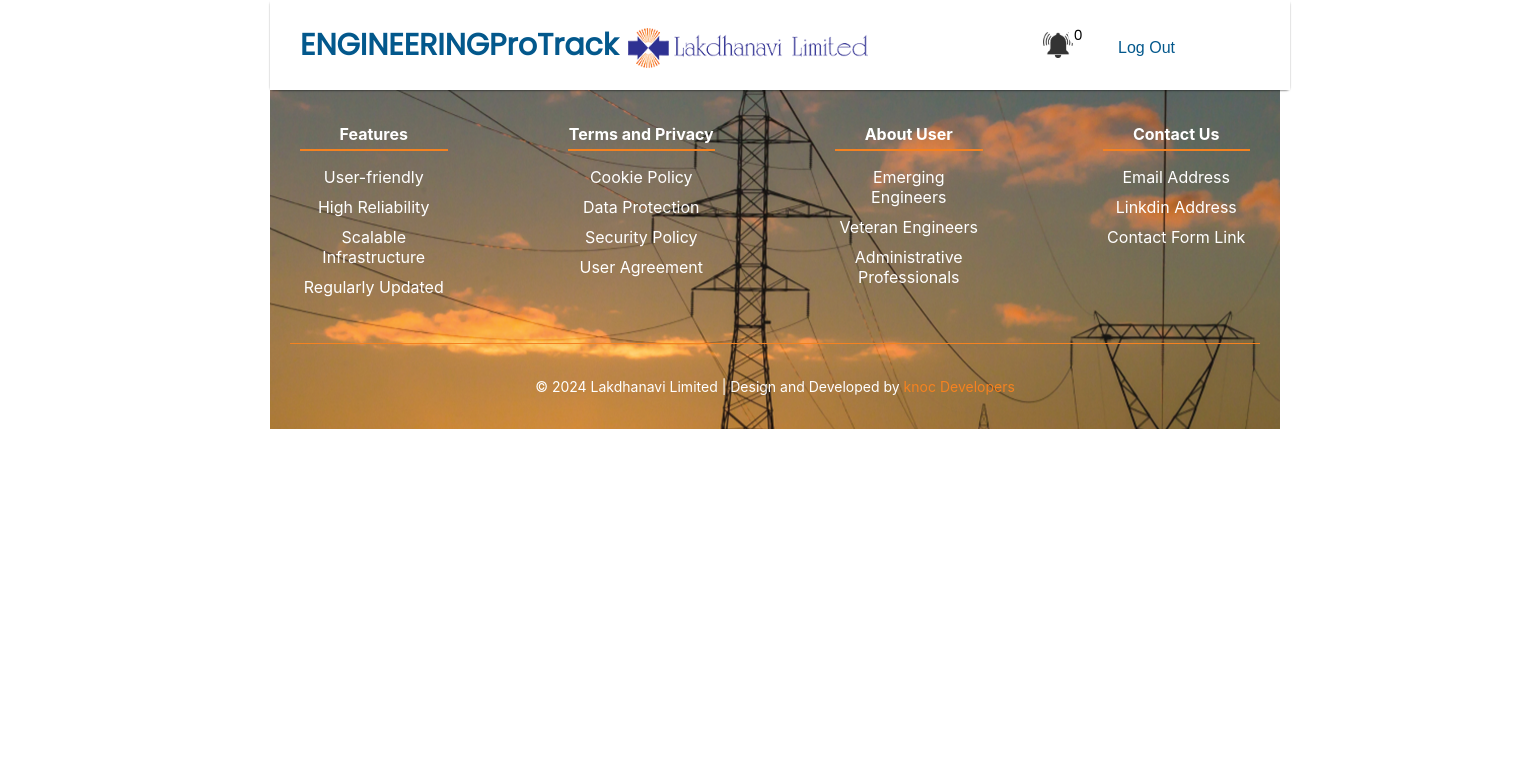
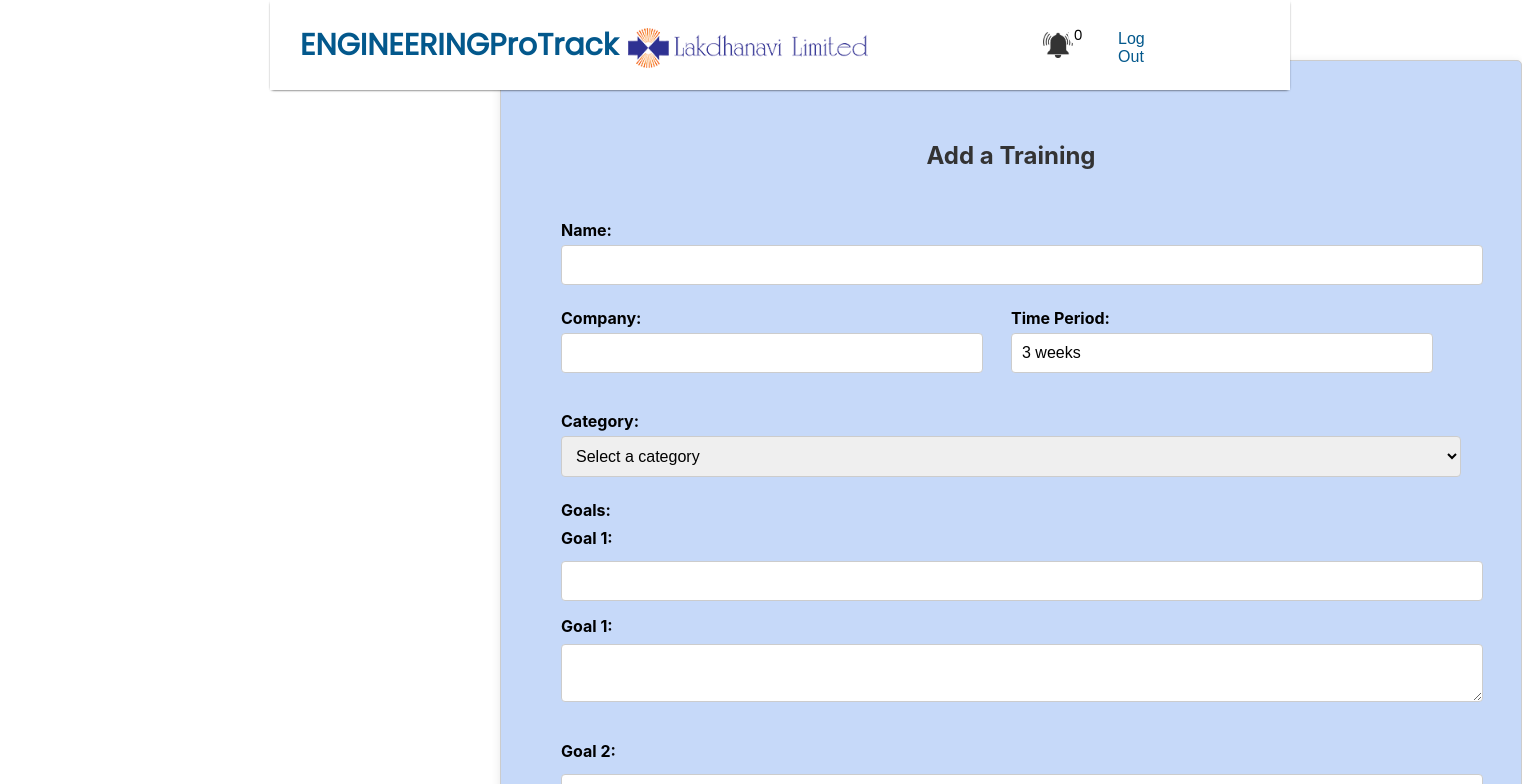
Before and after one commit to NethmaaJay26/Eng_Tracking_FrontEnd, a React (Create React App) app: page /trainings/add in a window 1280 px wide. Shown: the top 784 px of the page, 1522 px wide, since content can reach past the window. Built offline with nearby package versions, Linux system fonts and the light colour scheme.

Commit message:
Create the AddTrainig Page

```diff
--- a/src/App.js
+++ b/src/App.js
@@ -33,6 +33,8 @@ import How_Eve from './Supervising_engineer/SE_HowEvaluate';
 import Assigned_Eng from './Supervising_engineer/assigned_engineer';
 import EngineerDetails from './Supervising_engineer/engineer_details.jsx';
 import MarkAllocation from './Supervising_engineer/mark_allocation.jsx'
+
+import AddTraining from './Pages/AddTraining.jsx';
 
 const Layout = ({ children }) => {
   const location = useLocation();
@@ -119,6 +121,7 @@ function App() {
               <Route path="/login/supervising-engineers/home" element={<SE_Home />} />
               <Route path="/login/supervising-engineers/mark-allocations" element={<How_Eve />} />
               <Route path="/login/supervising-engineers/assigned_engineers" element={<Assigned_Eng />} />
+              <Route path='/trainings/add' element={<AddTraining />} />
               {/* Update this route to accept engineer ID dynamically */}
               <Route path="/engineer/:engineerId" element={<EngineerDetails />} />
               <Route path="/login/supervising-engineers/mark-allocations/weight" element={<MarkAllocation />} />
--- /dev/null
+++ b/src/Pages/AddTraining.jsx
@@ -0,0 +1,112 @@
+import React, { useState } from 'react';
+import { useNavigate } from 'react-router-dom';
+import './CSS/AddTraining.css';
+
+export default function AddTraining() {
+  const [formData, setFormData] = useState({
+    name: '',
+    category: '', // Added category to state
+    company: '',
+    timePeriod: '3 weeks', // Default to '1 weeks'
+    goals: Array(5).fill({ title: '', description: '' }), // Array of objects to hold titles and descriptions for each goal
+  });
+
+  const navigate = useNavigate(); // useNavigate for navigation
+
+  const handleChange = (e) => {
+    const { name, value } = e.target;
+    setFormData(prevData => ({ ...prevData, [name]: value }));
+  };
+
+  // Handler for updating goals and their descriptions individually
+  const handleGoalChange = (index, field, value) => {
+    setFormData(prevData => {
+      const newGoals = [...prevData.goals];
+      newGoals[index] = { ...newGoals[index], [field]: value }; // Update the specific goal field
+      return { ...prevData, goals: newGoals };
+    });
+  };
+
+  const handleSubmit = (e) => {
+    e.preventDefault();
+    fetch('http://localhost:4000/api/trainings/add', {
+      method: 'POST',
+      headers: {
+        'Content-Type': 'application/json',
+      },
+      body: JSON.stringify(formData),
+    })
+    .then(response => {
+      if (!response.ok) {
+        throw new Error('Network response was not ok');
+      }
+      return response.json();
+    })
+    .then(data => {
+      console.log('Success:', data);
+      navigate('/trainings'); // Navigate back to the trainings list
+    })
+    .catch((error) => {
+      console.error('Error:', error);
+    });
+  };
+
+  return (
+    <div className='add-training'>
+      <h2>Add a Training</h2>
+      <form onSubmit={handleSubmit}>
+        <label>
+          Name:
+          <input type="text" name="name" value={formData.name} onChange={handleChange} />
+        </label>
+        <div className='side-by-side'>
+          <label>
+            Company:
+            <input type="text" name="company" value={formData.company} onChange={handleChange} />
+          </label>
+          <label>
+            Time Period:
+            <input
+              type="text"
+              name="timePeriod"
+              value={formData.timePeriod}
+              onChange={handleChange}
+              placeholder="e.g. 3 weeks"
+            />
+          </label>
+        </div>
+        <label>
+          Category:
+          <select name="category" value={formData.category} onChange={handleChange}>
+            <option value="">Select a category</option>
+            <option value="technical">Technical</option>
+            <option value="managerial">Managerial</option>
+            <option value="interdisciplinary">Interdisciplinary</option>
+            <option value="communication">Communication</option>
+            <option value="soft skills">Soft Skills</option>
+          </select>
+        </label>
+        <label>
+          Goals:
+        </label>
+        {formData.goals.map((goal, index) => (
+          <div key={index} className='goal-container'>
+            <label>{`Goal ${index + 1}:`}</label>
+            <input
+              type="text"
+              value={goal.title}
+              onChange={(e) => handleGoalChange(index, 'title', e.target.value)}
+            />
+            <label>{`Goal ${index + 1}:`}</label>
+            <textarea
+              value={goal.description}
+              onChange={(e) => handleGoalChange(index, 'description', e.target.value)}
+              rows="2"
+            />
+          </div>
+        ))}
+        <button type="submit">Add the Training</button>
+      </form>
+    </div>
+  );
+}
--- /dev/null
+++ b/src/Pages/CSS/AddTraining.css
@@ -0,0 +1,80 @@
+.add-training {
+    width: 80%;
+    max-width: 900px;
+    margin: 60px auto;
+    margin-left: 500px;
+    padding: 60px;
+    border: 1px solid #ccc;
+    border-radius: 5px;
+    box-shadow: 0 2px 10px rgba(0, 0, 0, 0.1);
+    background-color: #c6d9f9;
+}
+
+h2 {
+    text-align: center;
+    margin-bottom: 50px;
+}
+
+label {
+    display: block;
+    margin-bottom: 8px;
+    font-weight: bold;
+    text-align: left;
+}
+
+input[type="text"],
+select,
+textarea {
+    width: 100%;
+    padding: 10px;
+    border: 1px solid #ccc;
+    border-radius: 4px;
+    margin-bottom: 15px;
+    font-size: 16px;
+    text-align: left;
+}
+
+input[type="text"]:focus,
+select:focus,
+textarea:focus {
+    border-color: #007BFF;
+    outline: none;
+}
+
+.side-by-side {
+    display: flex;
+    justify-content: space-between;
+    margin-bottom: 15px;
+}
+
+.side-by-side label {
+    flex: 1; /* Allow labels to grow equally */
+    margin-right: 50px; /* Space between company and time period */
+}
+
+.side-by-side input {
+    flex: 1;
+}
+
+.time-period-input {
+    width: 120px; /* Set a fixed width for the Time Period input */
+}
+
+.goal-container {
+    margin-bottom: 20px;
+}
+
+button {
+    background-color: #007BFF;
+    color: white;
+    padding: 10px 15px;
+    border: none;
+    border-radius: 5px;
+    cursor: pointer;
+    font-size: 16px;
+    width: 20%;
+}
+
+button:hover {
+    background-color: #0056b3;
+}
--- a/src/Pages/Trainings.jsx
+++ b/src/Pages/Trainings.jsx
@@ -1,16 +1,10 @@
 import React, { useState, useEffect } from 'react';
+import { useNavigate } from 'react-router-dom';
 import './CSS/Trainings.css';
 
 export default function Trainings() {
-  const [showPopup, setShowPopup] = useState(false);
   const [trainings, setTrainings] = useState([]);
-  const [formData, setFormData] = useState({
-    name: '',
-    category: '',
-    company: '',
-    timePeriod: '',
-    Goals: '' // Ensure 'Goals' matches your schema field
-  });
+  const navigate = useNavigate(); // Use useNavigate hook
 
   useEffect(() => {
     // Fetch trainings when the component mounts
@@ -20,38 +14,9 @@ export default function Trainings() {
       .catch(error => console.error('Error fetching data:', error));
   }, []);
 
-  const handleChange = (e) => {
-    const { name, value } = e.target;
-    setFormData(prevData => ({ ...prevData, [name]: value }));
-  };
-
-  const handleSubmit = (e) => {
-    e.preventDefault();
-    fetch('http://localhost:4000/api/trainings/add', {
-      method: 'POST',
-      headers: {
-        'Content-Type': 'application/json',
-      },
-      body: JSON.stringify(formData),
-    })
-    .then(response => {
-      if (!response.ok) {
-        throw new Error('Network response was not ok');
-      }
-      return response.json();
-    })
-    .then(data => {
-      console.log('Success:', data);
-      setTrainings([...trainings, data]); // Add new training to the list
-      setShowPopup(false);
-    })
-    .catch((error) => {
-      console.error('Error:', error);
-    });
-  };
-
-  const togglePopup = () => {
-    setShowPopup(!showPopup);
+  const handleAddTraining = () => {
+    // Navigate to the Add Training page
+    navigate('/trainings/add');
   };
 
   return (
@@ -61,7 +26,7 @@ export default function Trainings() {
       <div className='top-bar'>
         <input type="text" placeholder="Search for a Training by name or company" />
         <button>Export CSV</button>
-        <button onClick={togglePopup}>Add a Training</button>
+        <button onClick={handleAddTraining}>Add a Training</button>
       </div>
       <div className='section'>
         <table className='trainings-table'>
@@ -81,50 +46,19 @@ export default function Trainings() {
                 <td>{training.category}</td>
                 <td>{training.company}</td>
                 <td>{training.timePeriod}</td>
-                <td>{training.Goals}</td>
+                <td>
+                  {training.goals && training.goals.map((goal, index) => (
+                    <div key={index}>
+                      <label>{`Goal ${index + 1}:`}</label>
+                      <input type="text" value={goal} disabled /> {/* Textbox for each goal */}
+                    </div>
+                  ))}
+                </td>
               </tr>
             ))}
           </tbody>
         </table>
       </div>
-      {showPopup && (
-        <div className='popup'>
-          <div className='popup-inner'>
-            <h2>Add a Training</h2>
-            <button className='close-btn' onClick={togglePopup}>Close</button>
-            <form onSubmit={handleSubmit}>
-              <label>
-                Name:
-                <input type="text" name="name" value={formData.name} onChange={handleChange} />
-              </label>
-              <label>
-                Category:
-                <select name="category" value={formData.category} onChange={handleChange}>
-                  <option value="">Select a category</option>
-                  <option value="technical">Technical</option>
-                  <option value="managerial">Managerial</option>
-                  <option value="interdisciplinary">Interdisciplinary</option>
-                  <option value="communication">Communication</option>
-                  <option value="category1">Category 1</option>
-                </select>
-              </label>
-              <label>
-                Company:
-                <input type="text" name="company" value={formData.company} onChange={handleChange} />
-              </label>
-              <label>
-                Time Period:
-                <input type="text" name="timePeriod" value={formData.timePeriod} onChange={handleChange} />
-              </label>
-              <label>
-                Goals:
-                <input type="text" name="Goals" value={formData.Goals} onChange={handleChange} />
-              </label>
-              <button type="submit">Add the Training</button>
-            </form>
-          </div>
-        </div>
-      )}
     </div>
   );
 }
```
